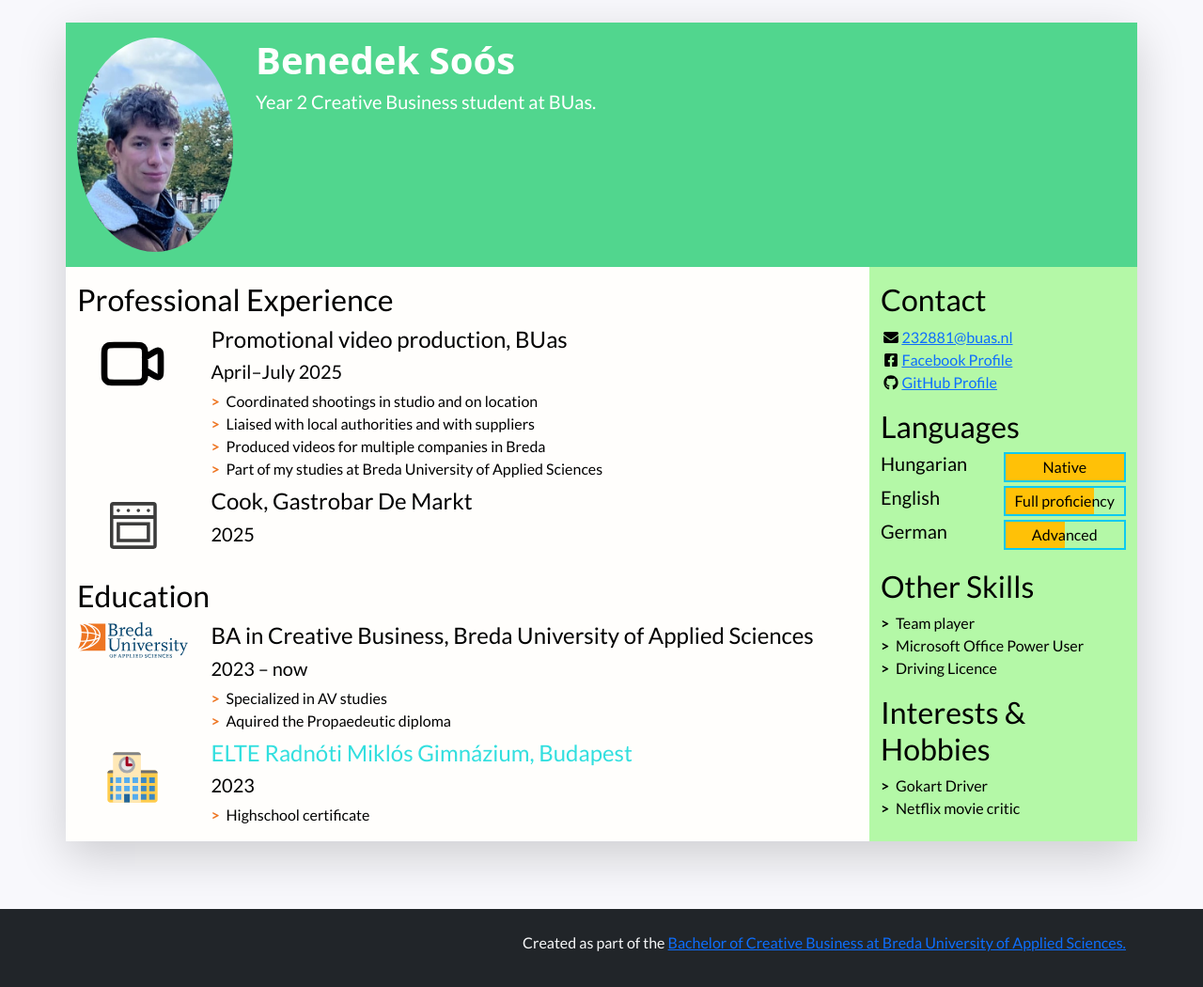
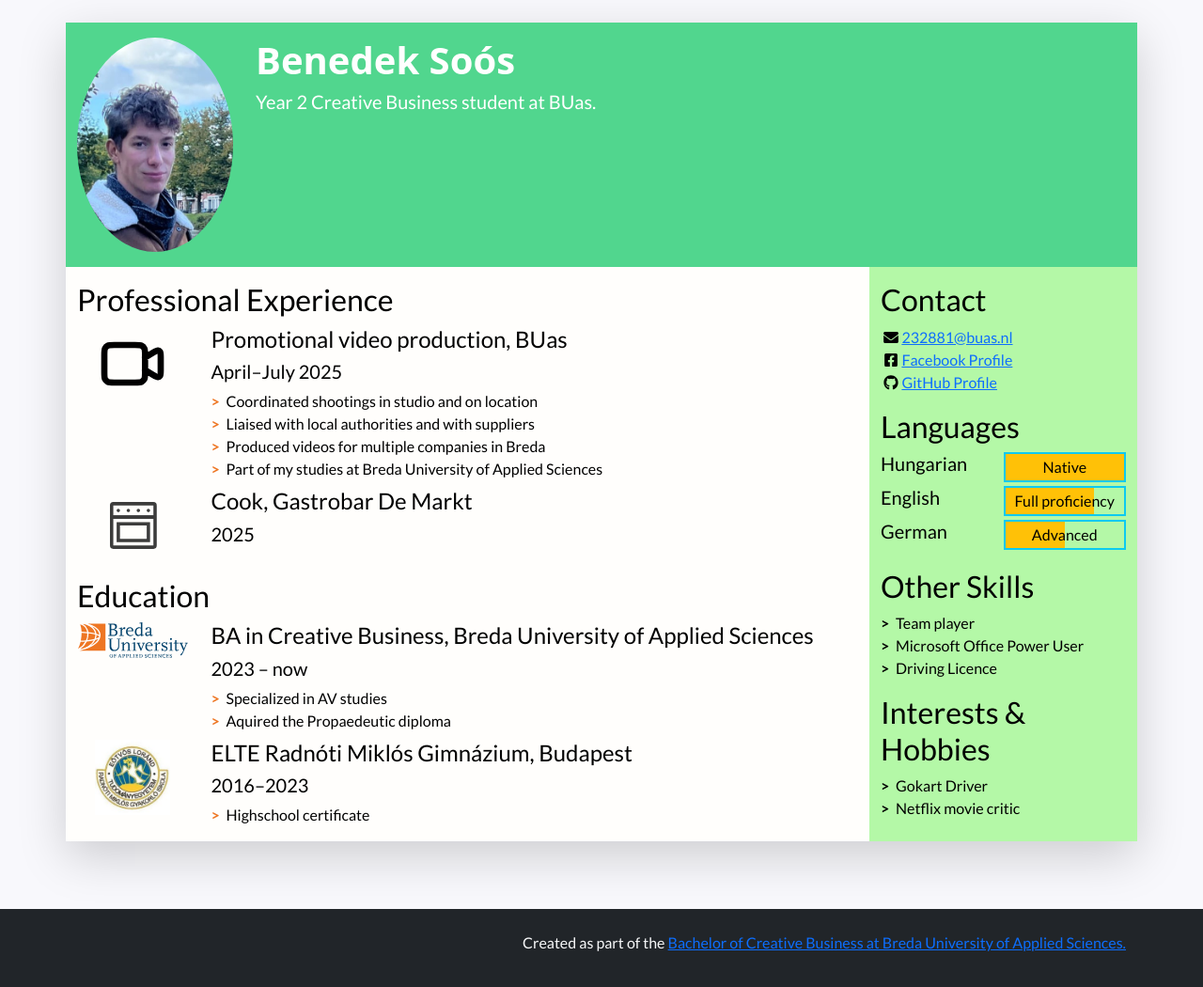
Before and after one commit to SoosBenedek/PRJ4_2024, a plain HTML site: page PRJ4_2324(232881)_individualwebsite.html in a window 1280 px wide. Shown: the whole page at 94% size. Drawn offline with nearby package versions, Linux system fonts and the light colour scheme; a web font is replaced by a local one.

Commit message:
Final version
last icon modified

```diff
--- a/PRJ4_2324(232881)_individualwebsite.html
+++ b/PRJ4_2324(232881)_individualwebsite.html
@@ -141,11 +141,11 @@
               <!-- 2nd item in education -->
               <li class="biography-item row mb-2">
                 <div class="logo-container col-3 col-sm-2 col-md-3 col-lg-2">
-                  <img class="biography-logo mw-100 d-block mx-auto" src="images/schools/school.svg" alt="School logo" width="80">
+                  <img class="biography-logo mw-100 d-block mx-auto" src="images/icons/radnoti.jpg" alt="School logo" width="80">
                 </div>
                 <div class="biography-contents col-9 col-sm-10 col-md-9 col-lg-10">
                   <h4 class= "school-name">ELTE Radnóti Miklós Gimnázium, Budapest</h4>
-                  <h5>2023</h5>
+                  <h5>2016&ndash;2023</h5>
                   <ul class="biography-details list-unstyled">
                     <li>Highschool certificate</li>
                   </ul>
--- a/css/styles.css
+++ b/css/styles.css
@@ -21,7 +21,7 @@ color: #FFFFFF;
 }
 
 .school-name{
-color:#32DFDF
+color:#000000
 }
 /* Styles for custom classes in the document. (There are more, try to find them out!) */
 
```
Also changed, not shown: images/icons/radnoti.jpg (added).
